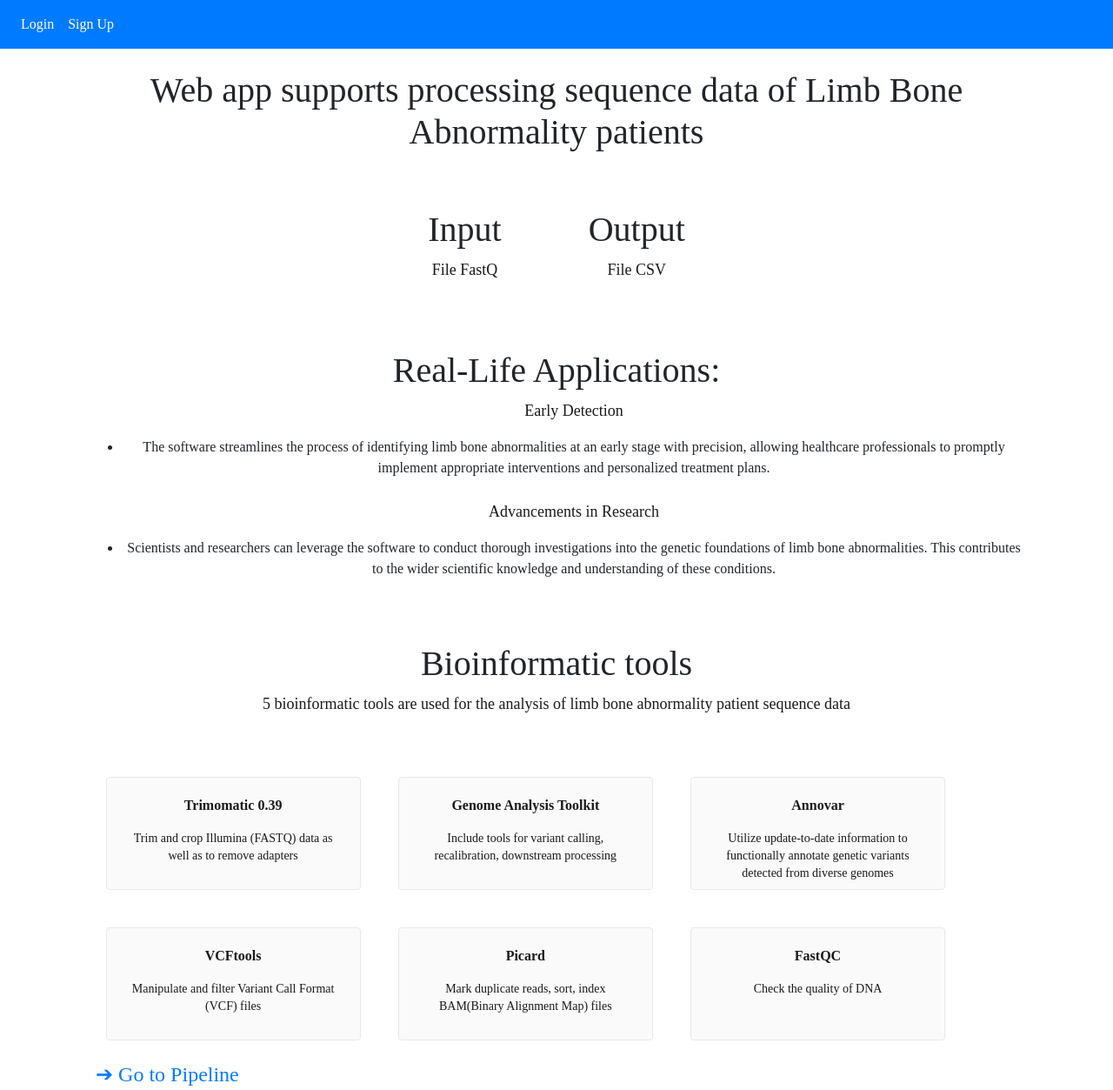
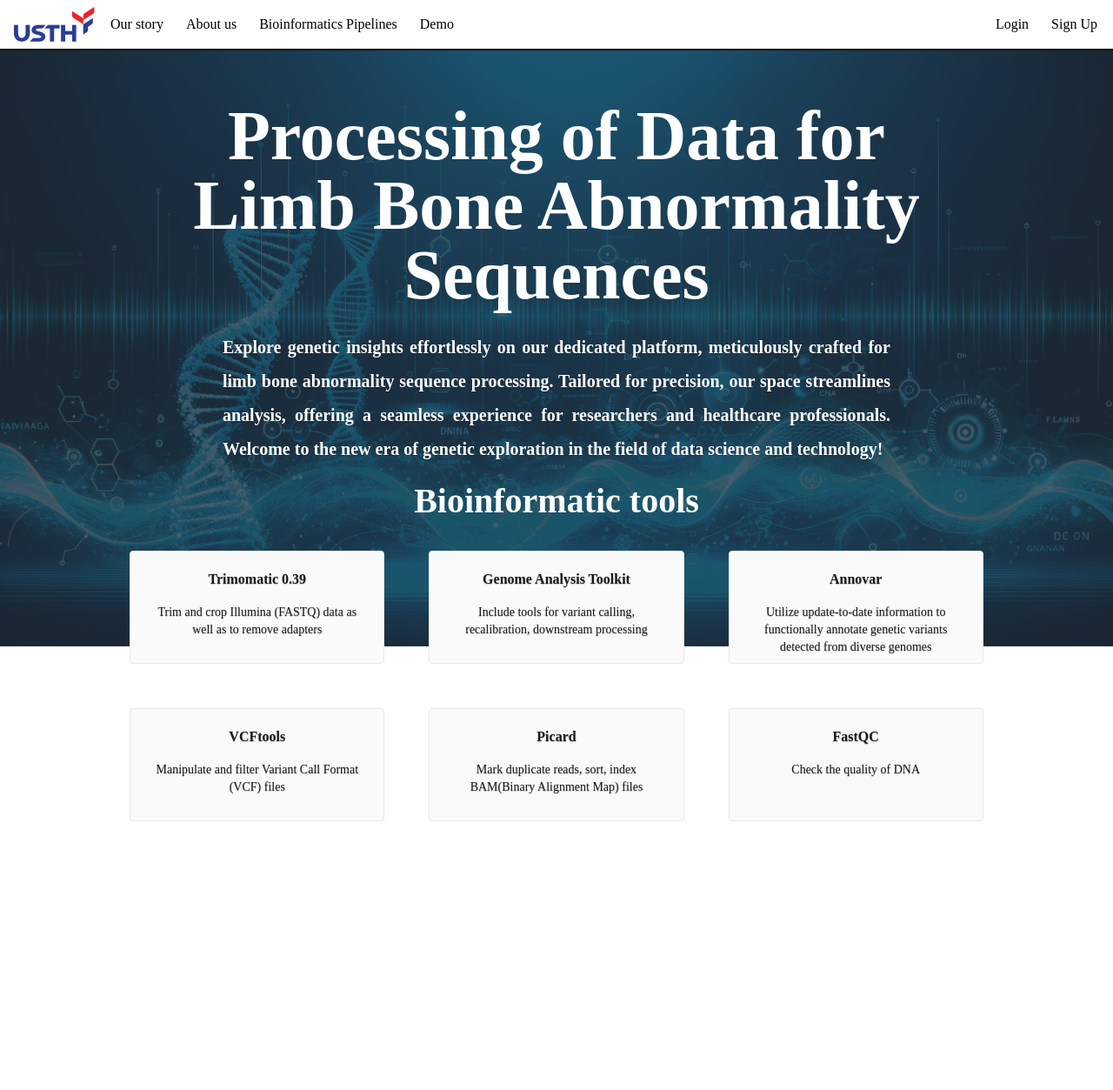
Before and after one commit to larycoder/Limb-Bone-Abnormality, a Flask app: page /homepage in a window 1280 px wide. Shown: the whole page at 87% size. After the commit the page ends 944 px from the top, so only its background shows below. Run offline with Flask 3, Linux system fonts and the light colour scheme; some libraries are stand-ins or nearby versions.

Commit message:
design hompage

```diff
--- a/static/base.css
+++ b/static/base.css
@@ -1,107 +1,37 @@
+:root {
+    --primary: #007bff;
+    --secondary: #bfc0c0;
+    --white: #fff;
+    --text-clr: #222222;
+    --header-clr: #25273d;
+    --next-btn-hover: #0044ff;
+    --back-btn-hover: #8b8c8c;
+  }
+
 body{
     font-family: Source Sans Pro;
 }
 .navbar{
     position: sticky;
     top: 0;
-    z-index: 1000;
+    border-bottom: 2px solid black;
 }
-a, a:hover{
-    text-decoration: none;
-}
-.form{
-    padding-bottom: 3%;
-}
-.para{
-    padding-bottom: 5%;
-}
-p{
-    color: #1A1A1A;
-    text-align: center;
-    font-size: 18px;
-    font-style: normal;
-    font-weight: 400;
-    line-height: 28px;
-}
-.IO{
-    display: flex;
-    gap: 100px;
-    justify-content: center;
-}
-.input,.output{
-    display: flex;
-    flex-direction: column;
+
+.nav-right{
+    position: absolute;
+    right: 0;
 
 }
-
-.box{
-    display: flex;
-
+.nav-link-spacing{
+    margin-right: 10px;
+    color: black;
+    font-weight: normal;
+    transition: background-color 0.3s ease, color 0.3s ease;
 }
 
-.tool-box a{
-    display: flex;
-    flex-direction: column;
-    align-items: center;
+.nav-link-spacing:hover {
+    background-color: #05F;
+    border-radius: 4px;
+    font-weight: bold;
+    color: #fff;
 }
-
-.tool-box{
-    width: 293.02px;
-    height: 130px;
-    flex-shrink: 0;
-    border-radius: 4px;
-    border: 1px solid #E8E8E8;
-    background: #FAFAFA;
-    margin: 2%;
-}
-
-.tool-box:hover{
-    background-color: #f2f0f0;
-    box-shadow: 20px 12px 27px -8px darkgrey;
-
-}
-.font-tool{
-    color: #1A1A1A;
-    font-size: 16px;
-    font-style: normal;
-}
-.name{
-    width: fit-content;
-    height: fit-content;
-    font-size: 16px;
-    font-weight: 700;
-    line-height: 24px;
-    padding-top: 20px;
-}
-.content{
-    width: fit-content;
-    height: max-content;
-    font-size: 14px;
-    font-weight: 400;
-    line-height: 20px;
-    padding: 0 20px 20px 20px;
-    cursor: pointer;
-}
-
-.arrow {
-    font-size: 24px;
-    text-decoration: none;
-    margin: 0 10px;
-}
-
-
-#index .arrow {
-    transform: rotate(180deg);
-}
-
-
-
-#pipeline .arrow {
-    display: inline-block;
-    transform: rotate(90deg);
-    transform-origin: center;
-}
-
-#demo .arrow {
-    transform: rotate(180deg);
-}
--- /dev/null
+++ b/static/index.css
@@ -0,0 +1,97 @@
+.header{
+    position: relative;
+    background-image: url('/static/images/background 1.png');
+    width: 100%;
+    background-size: 100%;
+    background-repeat: no-repeat;
+}
+a, a:hover{
+    text-decoration: none;
+}
+.form{
+    color: #fff;
+
+}
+.title{
+    padding-top: 5%;
+    text-align: center;
+    font-size: 80px;
+    font-style: normal;
+    font-weight: 700;
+    line-height: 80px;
+}
+.range{
+    width: 90%;
+}
+.para{
+    text-align: justify;
+    text-shadow: 0px 1px 1px rgba(0, 0, 0, 0.25);
+    font-size: 19px;
+    font-style: normal;
+    font-weight: 700;
+    line-height: 39px;
+}
+.text{
+    width: 60%;
+}
+.text1{
+    text-align: justify;
+}
+
+p{
+    color: #fff;
+    text-align: center;
+    text-shadow: 0px 1px 1px rgba(0, 0, 0, 0.25);
+    font-size: 20px;
+    font-style: normal;
+    font-weight: 700;
+    line-height: 39px;
+}
+.box{
+    display: flex;
+    justify-content: center;
+}
+
+.tool-box a{
+    display: flex;
+    flex-direction: column;
+    align-items: center;
+}
+
+.tool-box{
+    width: 293.02px;
+    height: 130px;
+    flex-shrink: 0;
+    border-radius: 4px;
+    border: 1px solid #E8E8E8;
+    background: #FAFAFA;
+    margin: 2%;
+}
+
+.tool-box:hover{
+    background-color: #f2f0f0;
+    box-shadow: 20px 12px 27px -8px darkgrey;
+
+}
+.font-tool{
+    color: #1A1A1A;
+    font-size: 16px;
+    font-style: normal;
+}
+.name{
+    width: fit-content;
+    height: fit-content;
+    font-size: 16px;
+    font-weight: 700;
+    line-height: 24px;
+    padding-top: 20px;
+}
+.content{
+    width: fit-content;
+    height: max-content;
+    font-size: 14px;
+    font-weight: 400;
+    line-height: 20px;
+    padding: 0 20px 20px 20px;
+    cursor: pointer;
+}
--- a/templates/base.html
+++ b/templates/base.html
@@ -14,12 +14,12 @@
     href="https://stackpath.bootstrapcdn.com/font-awesome/4.7.0/css/font-awesome.min.css"
     crossorigin="anonymous"
   />
-  <link rel="stylesheet" href="../static/base.css">
 
-    <title>{% block title %}Home{% endblock %}</title>
+  <title>{% block title %}Home{% endblock %}</title>
 </head>
 <body>
-    <nav class="navbar navbar-expand-lg bg-primary">
+    <link rel="stylesheet" href="../static/base.css">
+    <nav class="navbar navbar-expand-lg bg-white">
         <button class="navbar-toggler" type="button" data-toggle="collapse" data-target="#navbar">
             <span class="navbar-toggler-icon" style="color: black;"></span>
         </button>
@@ -27,24 +27,32 @@
             <div class="navbar-nav">
                 {% with messages = get_flashed_messages(with_categories=true) %}
                 {% if current_user.role==1%}
-                    <a href="/logout" class="nav-item nav-link " id="logout" style="color: white;">Log Out</a>
+                    <a href="/logout" class="nav-item nav-link " id="logout" style="color: black;">Log Out</a>
                 {% elif message=="Logged in successfully!"%}
                     {% if current_user.role==2%}
-                        <a href="/logout" class="nav-item nav-link " id="logout" style="color: white;">Log Out</a>
-                        <a href="/home" class="nav-item nav-link" id="home" style="color: white;">Home</a>
+                        <a href="/logout" class="nav-item nav-link " id="logout" style="color: black;">Log Out</a>
+                        <a href="/home" class="nav-item nav-link" id="home" style="color: black;">Home</a>
                     {%endif%}
                 {% else %}
-                    <a href="/login" class="nav-item nav-link " id="login" style="color: white;">Login</a>
-                    <a href="/sign-up" class="nav-item nav-link " id="sign_up" style="color: white;">Sign Up</a>
+                <div class="navbar-nav ">
+                    <a href="{{url_for('homepage')}}" class="nav-link-spacing"><img src="/static/images/usth.png" alt="usth logo"></a>
+                    <a href="{{url_for('homepage')}}" class="nav-item nav-link nav-link-spacing" id="nav-left" >Our story</a>
+                    <a href="{{url_for('homepage')}}" class="nav-item nav-link nav-link-spacing" id="nav-left" >About us</a>
+                    <a href="{{url_for('pipeline')}}" class="nav-item nav-link nav-link-spacing" id="nav-left" > Bioinformatics Pipelines </a>
+                    <a href="{{url_for('demo')}}" class="nav-item nav-link nav-link-spacing" id="nav-left" >Demo</a>
+
+                </div>
+                <div class="navbar-nav nav-right">
+                    <a href="/login" class="nav-item nav-link nav-link-spacing" id="login" >Login</a>
+                    <a href="/sign-up" class="nav-item nav-link nav-link-spacing" id="sign_up" >Sign Up</a>
+                </div>
                 {% endif %}
             </div>
         </div>
     </nav>
     {% endwith %}
-    <div class="container">
         {% block content %}
         {% endblock %}
-    </div>
     <script
     src="https://code.jquery.com/jquery-3.2.1.slim.min.js"
     integrity="sha384-KJ3o2DKtIkvYIK3UENzmM7KCkRr/rE9/Qpg6aAZGJwFDMVNA/GpGFF93hXpG5KkN"
--- a/templates/index.html
+++ b/templates/index.html
@@ -1,42 +1,20 @@
 {% extends 'base.html' %}
-{% block title %}HomePage{% endblock %}
+{% block title %}Homepage{% endblock %}
 {% block content %}
-<div class="container">
-    <div class="form mt-4 text-center mx-auto">
-    <h1>Web app supports processing sequence data of Limb Bone Abnormality patients </h1>
+
+<div class="header">
+    <link rel="stylesheet" href="../static/index.css">
+    <div class="form text-center mx-auto range">
+    <h1 class="title"><strong>Processing of Data for <br> Limb Bone Abnormality Sequences </strong></h1>
     </div>
-    <div class="form mt-4 text-center mx-auto">
-        <div class="IO">
-            <div class="input">
-                <h1 class="begin">Input</h1>
-                <p class="para">File FastQ</p>
-
-            </div>
-            <div class="output">
-                <h1 class="begin">Output</h1>
-                <p class="para">File CSV</p>
-
-            </div>
-
-        </div>
+    <div class="form mt-4 text-center mx-auto text">
+        <p class="text1">Explore genetic insights effortlessly on our dedicated platform, meticulously crafted for limb bone abnormality sequence processing.
+                Tailored for precision, our space streamlines analysis, offering a seamless experience for researchers and healthcare professionals.
+                Welcome to the new era of genetic exploration in the field of data science and technology!</p>
     </div>
 
-    <div class="form mt-4 text-center mx-auto">
-        <h1 class="begin">Real-Life Applications:</h1>
-        <ul>
-            <p>Early Detection</p>
-            <li>The software streamlines the process of identifying limb bone abnormalities at an early stage with precision,
-                allowing healthcare professionals to promptly implement appropriate interventions and personalized treatment plans.</li>
-            <br>
-            <p>Advancements in Research</p>
-            <li>Scientists and researchers can leverage the software to conduct thorough investigations into the genetic foundations of limb bone abnormalities.
-                 This contributes to the wider scientific knowledge and understanding of these conditions.</li>
-        </ul>
-    </div>
-
-    <div class="form mt-4 text-center mx-auto">
-        <h1 class="begin">Bioinformatic tools</h1>
-        <p>5 bioinformatic tools are used for the analysis of limb bone abnormality patient sequence data</p>
+    <div class="form  text-center mx-auto">
+        <h1 class="begin"><strong>Bioinformatic tools</strong></h1>
     </div>
     <div class="box">
         <div class="tool-box">
@@ -79,6 +57,7 @@
             </a>
         </div>
     </div>
-    <a href="{{url_for('pipeline')}}" class="arrow" id="pipeline">&#10132; Go to Pipeline</a>
+
 </div>
+
 {% endblock %}
```
Also changed, not shown: static/images/background 1.png (added), static/images/usth.png (added).
